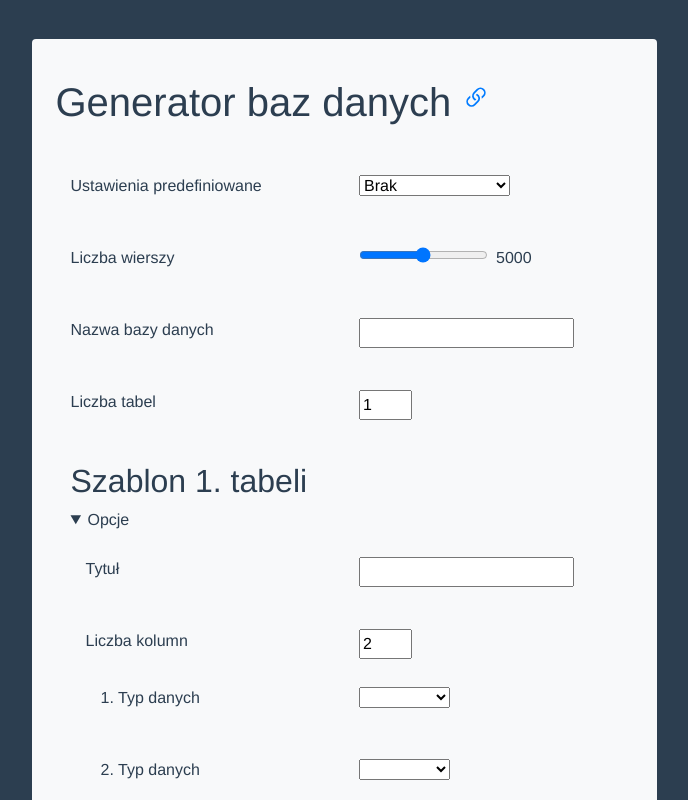
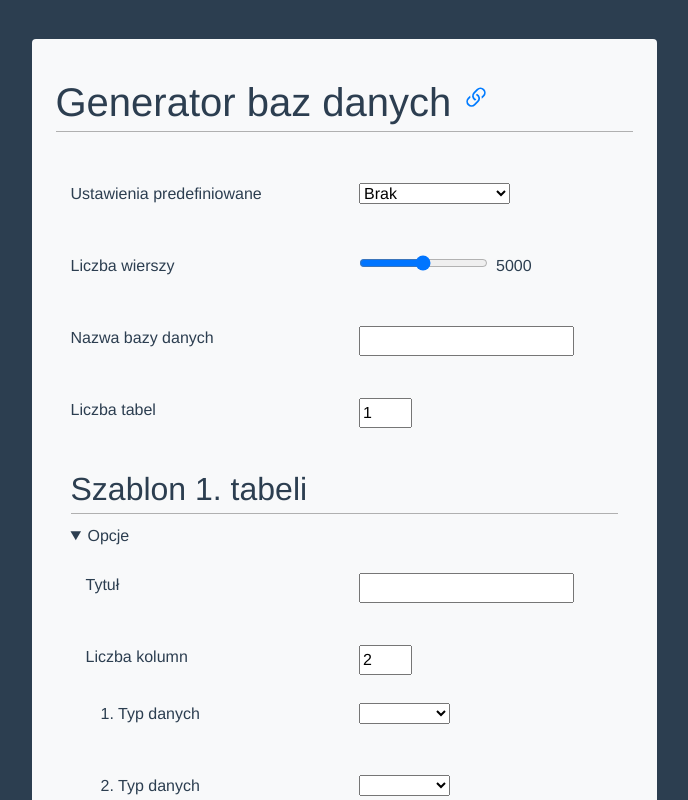
Before and after one commit to AnonymousX86/database-generator, a Vue app: page / in a window 1280 px wide. Shown: the top 800 px of the page, without its empty margins (296-984 px from the left). Built offline with nearby package versions, Linux system fonts and the light colour scheme.

Commit message:
Update headers

```diff
--- a/src/components/MainForm.vue
+++ b/src/components/MainForm.vue
@@ -419,6 +419,14 @@ export default {
 </script>
 
 <style lang="scss" scoped>
+h1,
+h2 {
+  width: 100%;
+  border-bottom: solid #b0b0b0 1px;
+  padding-bottom: 5px;
+  margin-bottom: 10px;
+}
+
 label {
   display: block;
 }
```
